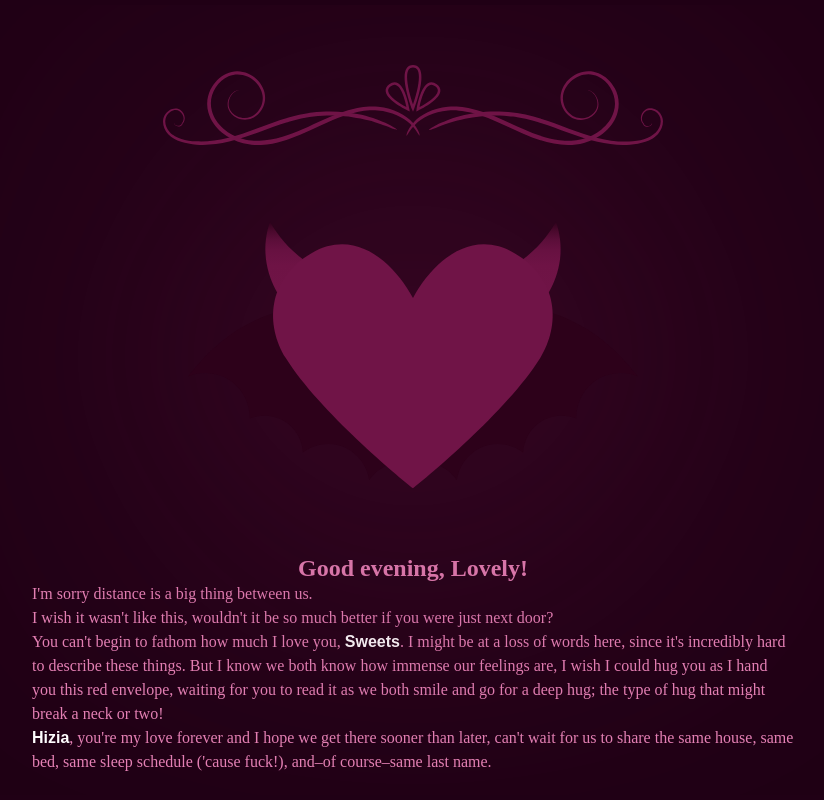
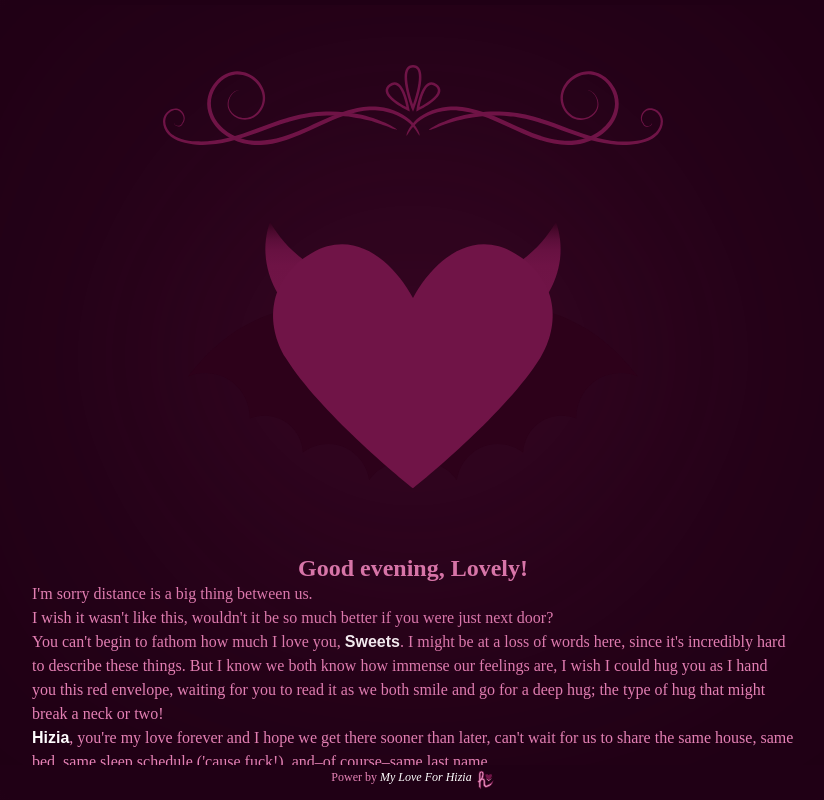
Before and after one commit to IamFastre/our-valentine, a React (Vite) app: page / in a window 1280 px wide. Shown: the whole page, without its empty margins (227-1051 px from the left). Built offline with nearby package versions, Linux system fonts and the light colour scheme; a web font is replaced by a local one.

Commit message:
refining

```diff
--- a/src/app/index.tsx
+++ b/src/app/index.tsx
@@ -1,4 +1,5 @@
 import heart from "/demon-heart.svg";
+import hLogo from "/h.svg";
 
 import styles from "./styles.module.css";
 import { useEffect, useState } from "react";
@@ -14,17 +15,18 @@ export default function App() {
   }, []);
 
   return (
+    <>
       <section className={styles.container}>
         <div className={styles.swirl} />
         <img
           src={heart}
-        alt="Hizia logo"
+          alt="Demon Heart"
           className={styles.logo}
           style={{ animationName: on ? styles.beat : undefined }}
           onClick={() => setOn(o => !o)}
           draggable={false}
         />
-      <h1>
+        <h1 style={{ animationName: on ? styles.swipe : undefined }}>
           Good evening, Lovely!
         </h1>
         <p>
@@ -42,5 +44,16 @@ export default function App() {
         </p>
         <div className={`${styles.swirl} ${styles.other}`} />
       </section>
+      <div className={styles.footer}>
+        <span>
+          Power by <em>My Love For Hizia</em>
+        </span>
+        <img
+          src={hLogo}
+          alt="Hizia Logo"
+          draggable={false}
+      />
+      </div>
+    </>
   );
 }
--- a/src/app/styles.module.css
+++ b/src/app/styles.module.css
@@ -7,6 +7,17 @@
 
 .container img {
   height: 500px;
+}
+
+.container h1 {
+  color: transparent;
+  background: linear-gradient(to right, var(--tx-main) 90%, white, var(--tx-main));
+  -webkit-background-clip: text;
+  background-clip: text;
+  background-size: 300% 100%;
+  animation-duration: 3s;
+  animation-timing-function: ease-out;
+  animation-iteration-count: infinite;
 }
 
 .container p {
@@ -41,6 +52,21 @@
 .swirl.other {
   transform: scaleY(-1);
   margin: 50px 0;
+}
+
+.footer {
+  font-size: 12px;
+  flex-direction: row;
+  gap: 0.5ch;
+  margin: 5px 0;
+}
+
+.footer em {
+  color: white;
+}
+
+.footer img {
+  height: 20px;
 }
 
 /* Mobile styles */
@@ -82,3 +108,8 @@
     transform: none;
   }
 }
+
+@keyframes swipe {
+  0% { background-position: 150% 0; }
+  100% { background-position: 0 0; }
+}
--- a/src/styles/global.css
+++ b/src/styles/global.css
@@ -27,7 +27,7 @@ body {
   width: calc(100dvw - var(--m) * 2);
 
   color: var(--tx-main);
-  background: radial-gradient(circle, var(--bg-main) 80%, var(--bg-second) 100%);
+  background: radial-gradient(circle, var(--bg-main) 75%, var(--bg-second) 100%);
   overflow: hidden;
 
   align-items: center;
```
Lines whose indentation alone changed are shown as unchanged.
